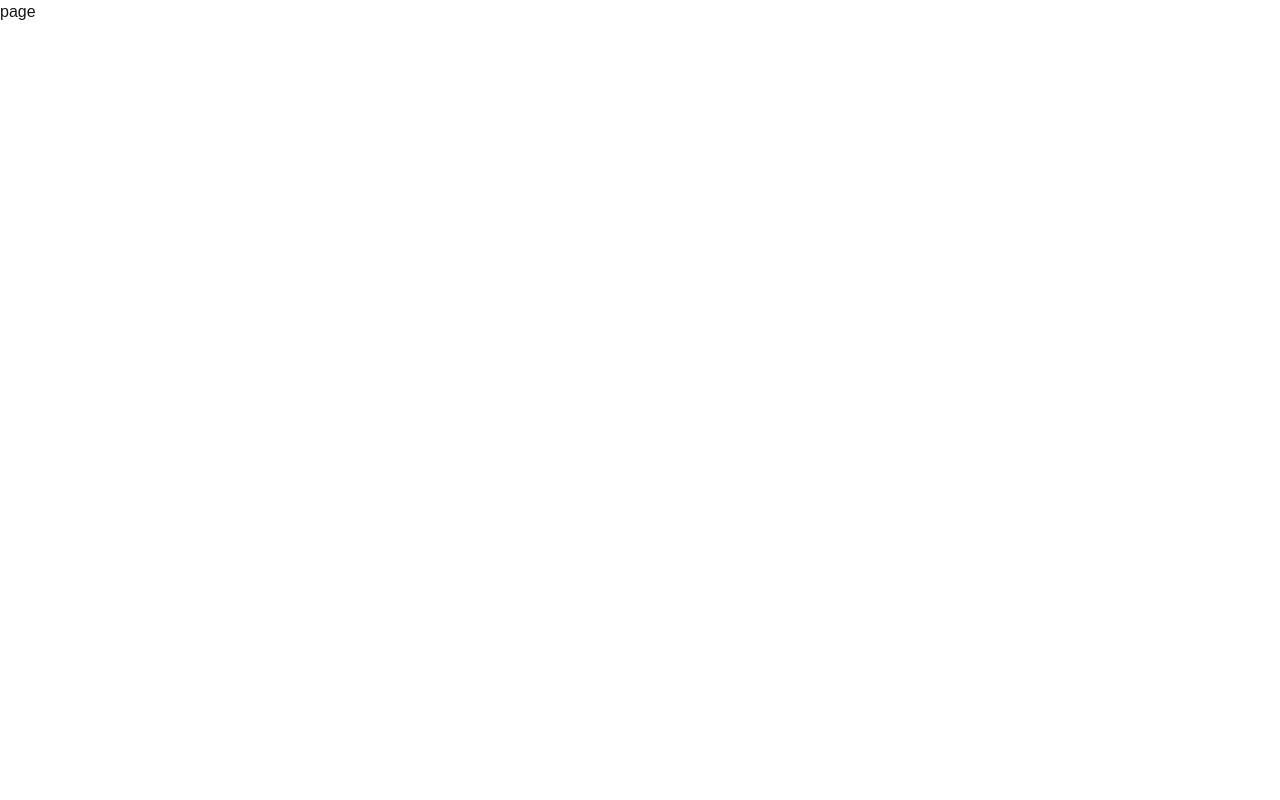
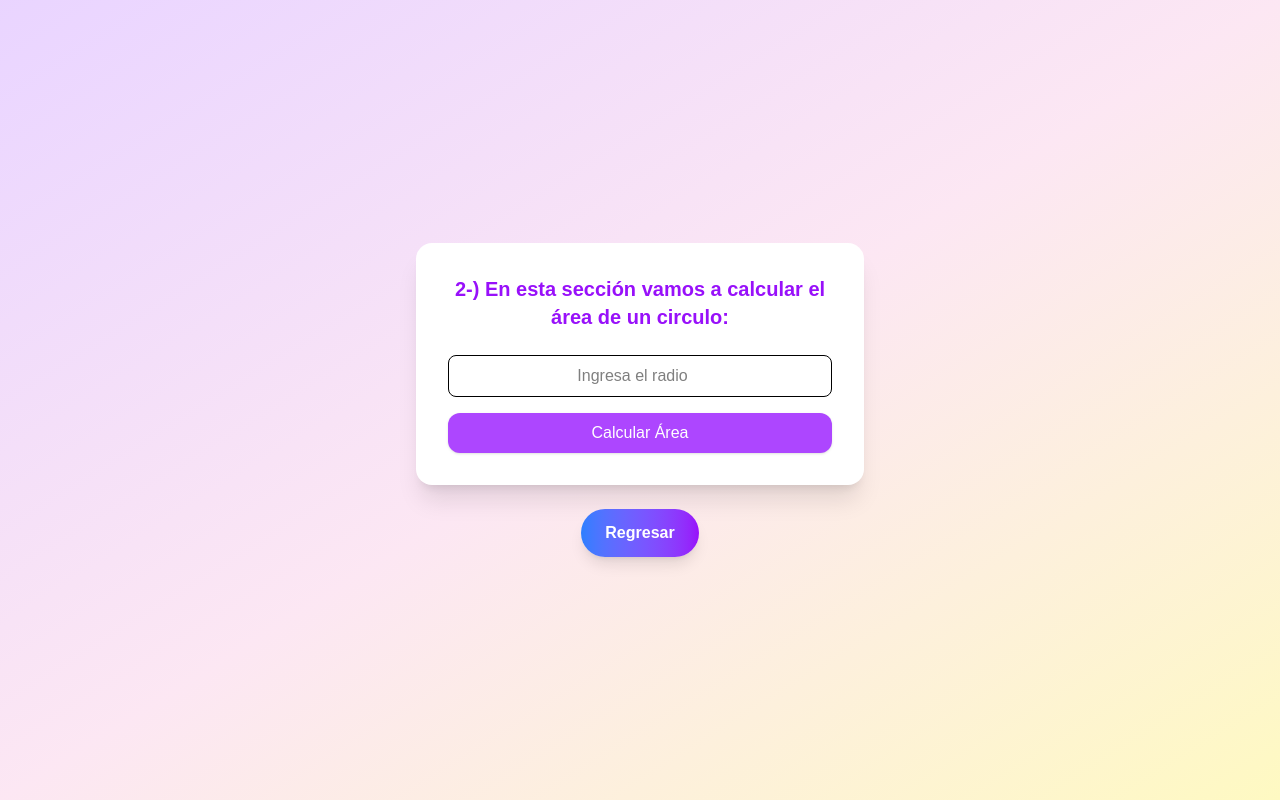
Before and after one commit to ferjbadev/claseProgramacion, a Next.js app: page /proyecto2 in a window 1280 px wide. Built offline with nearby package versions, Linux system fonts and the light colour scheme.

Commit message:
proyecto2

```diff
--- a/src/app/proyecto2/page.tsx
+++ b/src/app/proyecto2/page.tsx
@@ -1,9 +1,77 @@
-import React from 'react'
+"use client";
+import Link from "next/link";
+import { useState } from "react";
+import { motion } from "framer-motion";
 
-const page = () => {
+export default function Proyecto2() {
+  const [radio, setRadio] = useState("");
+  const [area, setArea] = useState<string | null>(null);
+
+  const calcularArea = () => {
+    const r = Number(radio);
+
+    if (isNaN(r) || r <= 0) {
+      setArea("⚠️ Ingresa un número válido mayor a 0.");
+      return;
+    }
+
+    const pi = 3.14159;
+    const resultado = (pi * r * r).toFixed(2); // Fórmula: π * r²
+    setArea(resultado);
+  };
+
   return (
-    <div>page</div>
-  )
+    <div className="flex flex-col items-center justify-center min-h-screen bg-gradient-to-br from-purple-200 via-pink-100 to-yellow-100 p-6">
+      <div className="bg-white shadow-xl rounded-2xl p-8 w-full max-w-md text-center">
+
+        {/* Mensaje informativo */}
+        <motion.p
+          initial={{ opacity: 0, y: -20 }}
+          animate={{ opacity: 1, y: 0 }}
+          transition={{ duration: 1.5 }}
+          className="text-xl font-bold text-purple-600 mb-6">
+          2-) En esta sección vamos a calcular el área de un circulo:
+        </motion.p>
+
+        {/* Input para radio */}
+        <input
+          type="number"
+          placeholder="Ingresa el radio"
+          value={radio}
+          onChange={(e) => setRadio(e.target.value)}
+          className="w-full px-4 py-2 mb-4 border border-black text-black rounded-lg focus:outline-none focus:ring-2 focus:ring-purple-400 text-center"
+        />
+
+        {/* Botón */}
+        <button
+          onClick={calcularArea}
+          className="w-full px-6 py-2 cursor-pointer bg-purple-500 text-white rounded-xl shadow hover:bg-purple-600 transition"
+        >
+          Calcular Área
+        </button>
+
+        {/* Resultado */}
+          {area && (
+            <div className="mt-6 p-4 bg-purple-50 border border-purple-200 rounded-lg">
+              <p className="text-sm text-purple-500 mb-2">
+                El resultado del área es:
+              </p>
+              <p className="text-lg font-semibold text-purple-700">
+                {typeof area === "string" ? area : `${area} unidades²`}
+              </p>
+            </div>
+          )}
+        </div>
+
+      {/* Botón de regresar */}
+      <div className="mt-6">
+        <Link
+          href="/"
+          className="inline-block px-6 py-3 bg-gradient-to-r from-blue-500 to-purple-600 text-white font-semibold rounded-full shadow-lg hover:scale-105 hover:shadow-xl transition-transform duration-300"
+        >
+          Regresar
+        </Link>
+      </div>
+    </div>
+  );
 }
-
-export default page
```
